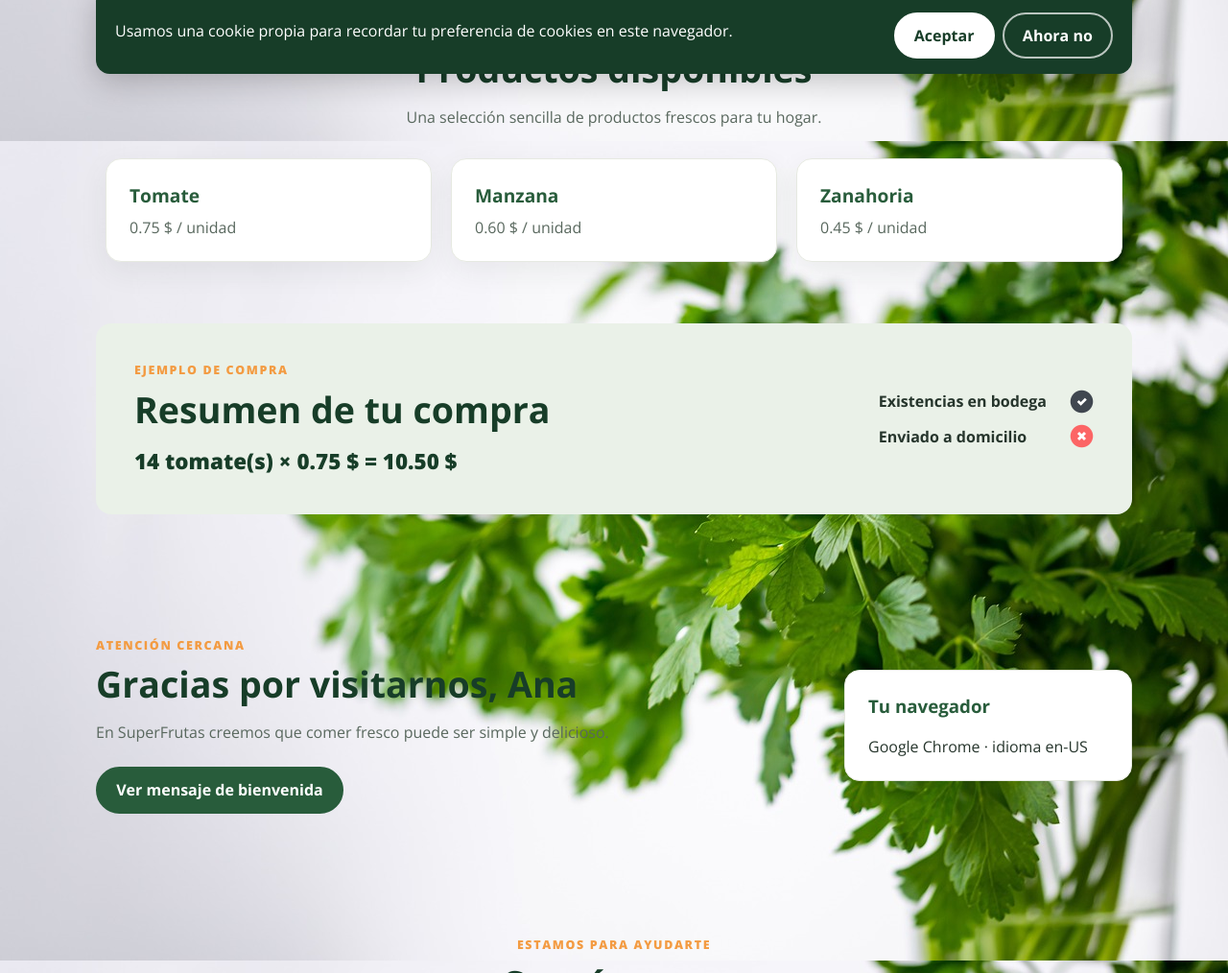
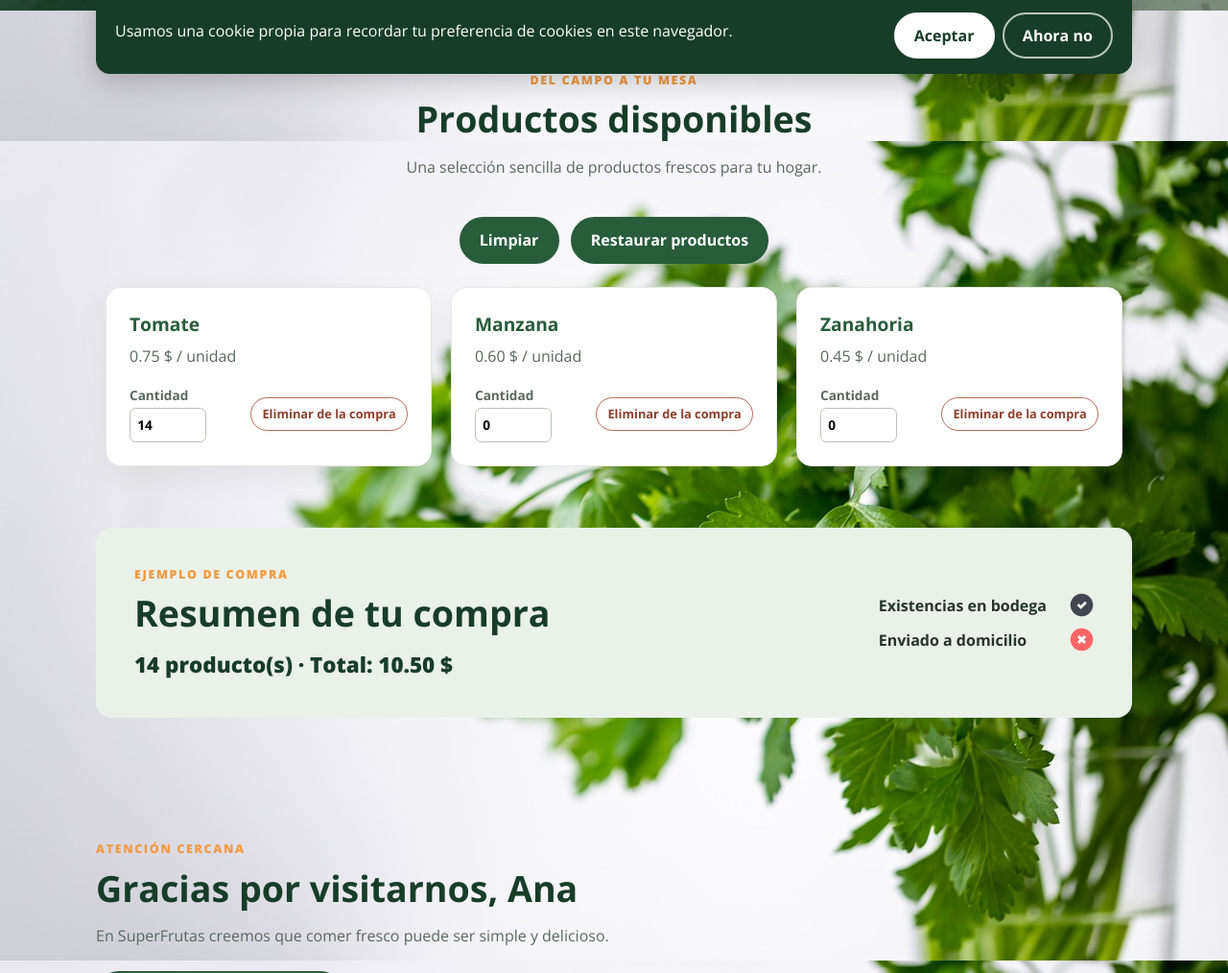
Before and after one commit to HDric/practicaJS, a plain HTML site: page index.html in a window 1280 px wide. Shown: the part 707-1721 px from the top of the page at 96% size. Drawn offline with nearby package versions, Linux system fonts and the light colour scheme.

Commit message:
Cambios de revision

```diff
--- a/css/c01.css
+++ b/css/styles.css
@@ -11,6 +11,12 @@
     --green-dark: #173d28;
     --orange: #f39b42;
     --surface: #fff;
+}
+
+.current-time {
+    margin: 0.35rem 0 0;
+    color: #fff3dc;
+    font-size: 0.95rem;
 }
 
 * {
@@ -123,6 +129,14 @@ nav a {
     text-align: center;
 }
 
+.catalog-actions {
+    display: flex;
+    flex-wrap: wrap;
+    justify-content: center;
+    gap: 0.75rem;
+    margin-bottom: 1.5rem;
+}
+
 h2 {
     margin: 0 0 0.75rem;
     color: var(--green-dark);
@@ -173,6 +187,55 @@ h2 {
 .product-card p {
     margin: 0;
     color: #59685e;
+}
+
+.product-card-controls {
+    display: flex;
+    align-items: center;
+    justify-content: space-between;
+    gap: 0.75rem;
+    margin-top: 1.25rem;
+}
+
+.quantity-label {
+    display: grid;
+    gap: 0.25rem;
+    color: #59685e;
+    font-size: 0.85rem;
+    font-weight: 700;
+}
+
+.quantity-input {
+    width: 5rem;
+    padding: 0.45rem;
+    border: 1px solid #b8c4b8;
+    border-radius: 0.4rem;
+}
+
+.remove-product {
+    padding: 0.45rem 0.7rem;
+    border: 1px solid #b76b58;
+    border-radius: 999px;
+    background: transparent;
+    color: #8c402e;
+    cursor: pointer;
+    font-size: 0.8rem;
+    font-weight: 700;
+}
+
+.remove-product:hover {
+    background: #fff0eb;
+}
+
+.button-secondary {
+    border-color: #708176;
+    background: transparent;
+    color: var(--green-dark);
+}
+
+.button-secondary:hover {
+    border-color: var(--green-dark);
+    background: #eaf1e8;
 }
 
 .purchase-section {
@@ -237,24 +300,6 @@ h2 {
 
 .about-section > div {
     flex: 1 1 360px;
-}
-
-.browser-card {
-    flex: 0 1 300px;
-    padding: 1.5rem;
-    border: 1px solid #e6e9e1;
-    border-radius: 1rem;
-    background: var(--surface);
-}
-
-.browser-card h3 {
-    margin-top: 0;
-    color: var(--green);
-}
-
-.browser-card p {
-    margin-bottom: 0;
-    overflow-wrap: anywhere;
 }
 
 .contact-section {
--- a/index.html
+++ b/index.html
@@ -5,7 +5,7 @@
     <meta name="viewport" content="width=device-width, initial-scale=1">
     <meta name="description" content="Frutas frescas, productos de temporada y atención cercana en SuperFrutas.">
     <title>SuperFrutas | Frutas frescas</title>
-    <link rel="stylesheet" href="css/c01.css">
+    <link rel="stylesheet" href="css/styles.css?v=20261107">
 </head>
 <body>
     <header class="site-header" id="inicio">
@@ -21,6 +21,7 @@
             <p class="eyebrow">Frescura de temporada</p>
             <h1>Frutas y verduras para disfrutar cada día</h1>
             <h2 id="saludo-hora" class="time-greeting" aria-live="polite"></h2>
+            <p id="fecha-hora" class="current-time" aria-live="polite"></p>
             <p>Productos seleccionados con cariño para llevar lo mejor del campo a tu mesa.</p>
             <a class="button button-light" href="#productos">Ver productos</a>
         </div>
@@ -32,6 +33,10 @@
                 <p class="eyebrow">Del campo a tu mesa</p>
                 <h2 id="productos-title">Productos disponibles</h2>
                 <p>Una selección sencilla de productos frescos para tu hogar.</p>
+            </div>
+            <div class="catalog-actions" aria-label="Acciones del catálogo">
+                <button class="button button-secondary" id="clear-purchase" type="button">Limpiar</button>
+                <button class="button" id="restore-products" type="button">Restaurar productos</button>
             </div>
             <ul id="product-list" class="product-list" aria-live="polite"></ul>
         </section>
@@ -57,10 +62,6 @@
                 <p>En SuperFrutas creemos que comer fresco puede ser simple y delicioso.</p>
                 <button class="button" id="welcome-button" type="button">Ver mensaje de bienvenida</button>
             </div>
-            <aside class="browser-card" aria-labelledby="browser-title">
-                <h3 id="browser-title">Tu navegador</h3>
-                <p id="browser-info" aria-live="polite">Detectando navegador...</p>
-            </aside>
         </section>
 
         <section class="section contact-section" id="contacto" aria-labelledby="contact-title">
@@ -101,12 +102,13 @@
         </div>
     </aside>
 
-    <script src="js/saludo.js"></script>
-    <script src="js/productos.js"></script>
-    <script src="js/factura.js"></script>
-    <script src="js/stock.js"></script>
-    <script src="js/clientes.js"></script>
-    <script src="js/cookies.js"></script>
-    <script src="js/documento.js"></script>
+    <script src="js/saludo.js?v=20261107"></script>
+    <script src="js/productos.js?v=20261107"></script>
+    <script src="js/factura.js?v=20261107"></script>
+    <script src="js/stock.js?v=20261107"></script>
+    <script src="js/clientes.js?v=20261107"></script>
+    <script src="js/cookies.js?v=20261107"></script>
+    <script src="js/documento.js?v=20261107"></script>
+    <script src="js/main.js?v=20261107"></script>
 </body>
 </html>
--- a/js/clientes.js
+++ b/js/clientes.js
@@ -27,6 +27,7 @@ const formFeedback = document.getElementById("form-feedback");
 contactForm.addEventListener("submit", function (event) {
     event.preventDefault();
 
+    // La validación nativa evita procesar datos incompletos o con formato inválido.
     if (!contactForm.checkValidity()) {
         contactForm.reportValidity();
         return;
--- a/js/cookies.js
+++ b/js/cookies.js
@@ -10,6 +10,7 @@ function existePreferenciaDeCookies() {
 
 function guardarPreferenciaCookies(preferencia) {
     const secure = window.location.protocol === "https:" ? "; Secure" : "";
+    // SameSite limita el envío de esta preferencia a navegación del mismo sitio.
     document.cookie = `${cookiePreference}${preferencia}; Max-Age=31536000; Path=/; SameSite=Lax${secure}`;
 
     if (!existePreferenciaDeCookies()) {
--- a/js/documento.js
+++ b/js/documento.js
@@ -1,6 +1,5 @@
 const documentInfo = document.getElementById("document-info");
 const currentYear = document.getElementById("current-year");
-const browserInfo = document.getElementById("browser-info");
 
 console.log("URL de la página:", document.URL);
 console.log("Título de la página:", document.title);
@@ -26,4 +25,4 @@ for (let i = 0; i < navegadorReglas.length; i++) {
     }
 }
 
-browserInfo.textContent = `${navegador} · idioma ${navigator.language}`;
+console.log(`Navegador detectado: ${navegador} · idioma ${navigator.language}`);
--- a/js/factura.js
+++ b/js/factura.js
@@ -1,8 +1,18 @@
 
-const producto = "tomate";
-const precio = 0.75;
-const cantidad = 14;
-const total = precio * cantidad;
 const costo = document.getElementById("cost");
 
-costo.textContent = `${cantidad} ${producto}(s) × ${precio.toFixed(2)} $ = ${total.toFixed(2)} $`;
+// Se calcula sobre el arreglo compartido para evitar duplicar precios y cantidades.
+function calcularTotal() {
+    const total = productos.reduce(function (acumulado, producto) {
+        return acumulado + producto.precio * producto.cantidad;
+    }, 0);
+
+    const unidades = productos.reduce(function (acumulado, producto) {
+        return acumulado + producto.cantidad;
+    }, 0);
+
+    costo.textContent = `${unidades} producto(s) · Total: ${total.toFixed(2)} $`;
+}
+
+window.addEventListener("productosActualizados", calcularTotal);
+calcularTotal();
--- /dev/null
+++ b/js/main.js
@@ -0,0 +1,8 @@
+"use strict";
+
+function registrarAnchoDeVentana() {
+    document.documentElement.style.setProperty("--viewport-width", `${window.innerWidth}px`);
+}
+
+window.addEventListener("resize", registrarAnchoDeVentana);
+registrarAnchoDeVentana();
--- a/js/productos.js
+++ b/js/productos.js
@@ -1,9 +1,13 @@
+// El catálogo concentra los datos para que la vista y la factura reutilicen la misma fuente.
 const productos = [
-    { nombre: "Tomate", precio: 0.75, unidad: "unidad" },
-    { nombre: "Manzana", precio: 0.60, unidad: "unidad" },
-    { nombre: "Zanahoria", precio: 0.45, unidad: "unidad" }
+    { nombre: "Tomate", precio: 0.75, unidad: "unidad", cantidad: 14 },
+    { nombre: "Manzana", precio: 0.60, unidad: "unidad", cantidad: 0 },
+    { nombre: "Zanahoria", precio: 0.45, unidad: "unidad", cantidad: 0 }
 ];
 
+const cantidadesIniciales = productos.map(function (producto) {
+    return producto.cantidad;
+});
 const listaProductos = document.getElementById("product-list");
 
 for (let i = 0; i < productos.length; i++) {
@@ -19,7 +23,80 @@ for (let i = 0; i < productos.length; i++) {
     const detalle = document.createElement("p");
     detalle.textContent = `${productoActual.precio.toFixed(2)} $ / ${productoActual.unidad}`;
 
+    const controles = document.createElement("div");
+    controles.className = "product-card-controls";
+
+    const etiquetaCantidad = document.createElement("label");
+    etiquetaCantidad.className = "quantity-label";
+    etiquetaCantidad.textContent = "Cantidad";
+
+    const cantidad = document.createElement("input");
+    cantidad.className = "quantity-input";
+    cantidad.type = "number";
+    cantidad.min = "0";
+    cantidad.step = "1";
+    cantidad.value = String(productoActual.cantidad);
+    cantidad.setAttribute("aria-label", `Cantidad de ${productoActual.nombre}`);
+    cantidad.dataset.productIndex = String(i);
+    etiquetaCantidad.appendChild(cantidad);
+
+    const eliminar = document.createElement("button");
+    eliminar.className = "remove-product";
+    eliminar.type = "button";
+    eliminar.textContent = "Eliminar de la compra";
+    eliminar.dataset.productIndex = String(i);
+
+    controles.appendChild(etiquetaCantidad);
+    controles.appendChild(eliminar);
     elemento.appendChild(nombre);
     elemento.appendChild(detalle);
+    elemento.appendChild(controles);
     listaProductos.appendChild(elemento);
 }
+
+function actualizarCatalogo(event) {
+    const indice = Number(event.target.dataset.productIndex);
+    if (event.target.classList.contains("quantity-input")) {
+        productos[indice].cantidad = Math.max(0, Number(event.target.value) || 0);
+        event.target.value = String(productos[indice].cantidad);
+        window.dispatchEvent(new CustomEvent("productosActualizados"));
+    }
+
+    if (event.target.classList.contains("remove-product")) {
+        productos[indice].cantidad = 0;
+        event.target.closest(".product-card").querySelector(".quantity-input").value = "0";
+        window.dispatchEvent(new CustomEvent("productosActualizados"));
+    }
+}
+
+function actualizarCantidades(cantidadPorDefecto) {
+    productos.forEach(function (producto, indice) {
+        producto.cantidad = cantidadPorDefecto(indice);
+        listaProductos.querySelector(`[data-product-index="${indice}"].quantity-input`).value = String(producto.cantidad);
+    });
+    window.dispatchEvent(new CustomEvent("productosActualizados"));
+}
+
+document.getElementById("clear-purchase").addEventListener("click", function () {
+    actualizarCantidades(function () {
+        return 0;
+    });
+});
+
+document.getElementById("restore-products").addEventListener("click", function () {
+    actualizarCantidades(function (indice) {
+        return cantidadesIniciales[indice];
+    });
+});
+
+listaProductos.addEventListener("input", actualizarCatalogo);
+listaProductos.addEventListener("change", actualizarCatalogo);
+listaProductos.addEventListener("click", actualizarCatalogo);
+listaProductos.addEventListener("keydown", function (event) {
+    if (event.key === "Enter" && event.target.classList.contains("quantity-input")) {
+        event.preventDefault();
+        event.target.blur();
+    }
+});
+
+window.dispatchEvent(new CustomEvent("productosActualizados"));
--- a/js/saludo.js
+++ b/js/saludo.js
@@ -2,6 +2,7 @@
 const today = new Date();
 const hourNow = today.getHours();
 let mensajeSaludo;
+const fechaHora = document.getElementById("fecha-hora");
 
 console.log(today);
 console.log(hourNow);
@@ -15,3 +16,7 @@ if (hourNow >= 18) {
 }
 
 document.getElementById("saludo-hora").textContent = mensajeSaludo;
+fechaHora.textContent = today.toLocaleString("es-EC", {
+    dateStyle: "long",
+    timeStyle: "short"
+});
```
Also changed, not shown: 1 other file.
